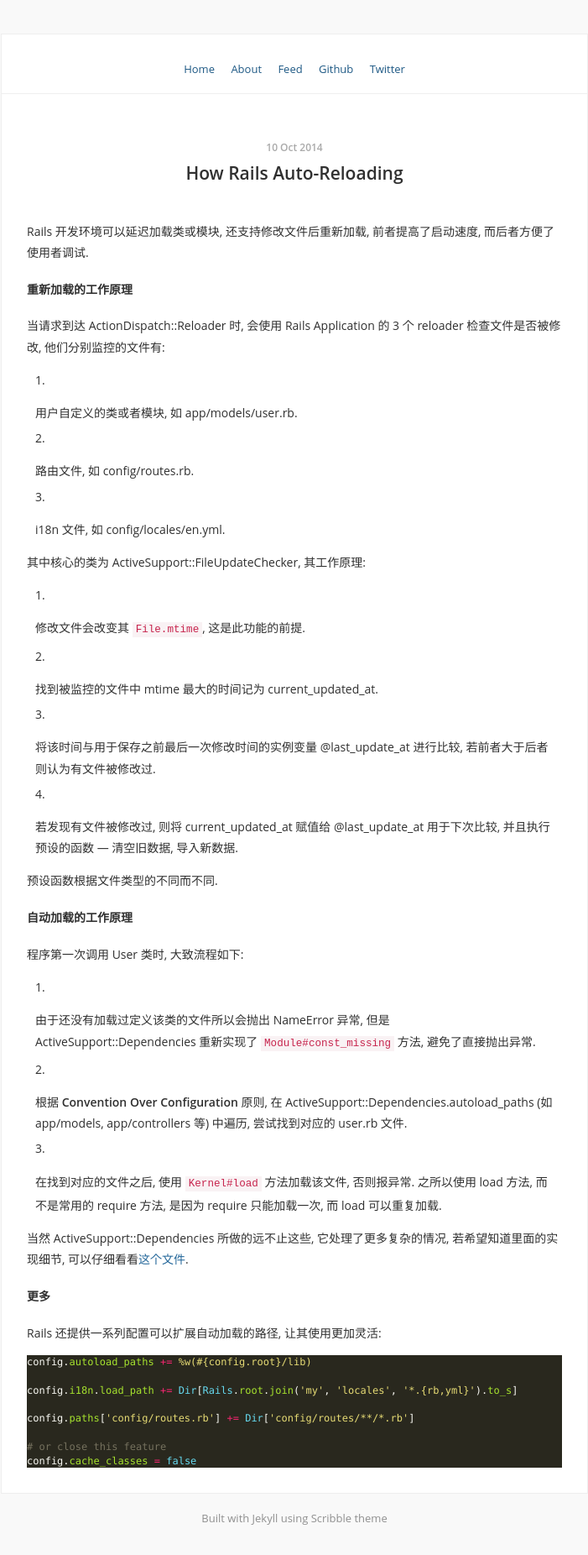
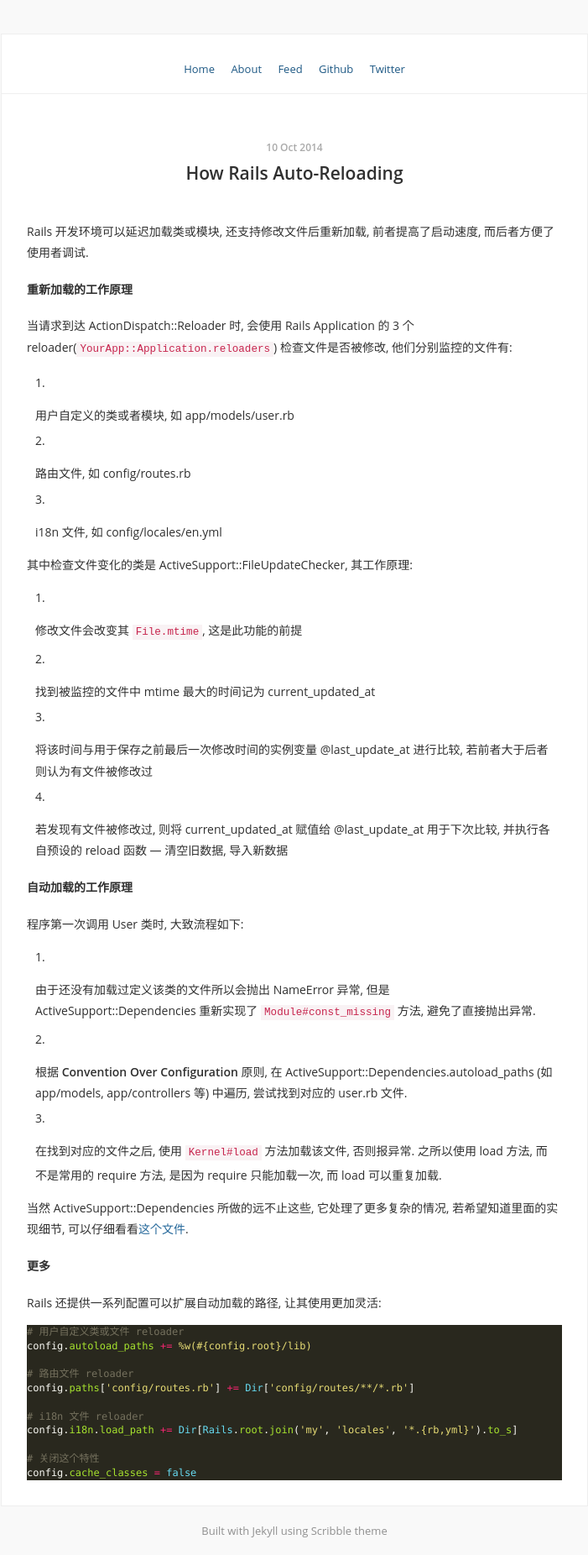
Before and after one commit to Leslie89xlxiao/zhouguangming.github.io, a Jekyll site: the page built from _posts/2014-10-10-how-rails-autoreloading.md, in a window 1280 px wide. Shown: the whole page at 84% size, without its empty margins (289-990 px from the left). Built offline with Jekyll 4.4.1, drawn with Linux system fonts in a browser that asks for light colours; Markdown is read by kramdown in place of the engine named in the settings.

Commit message:
update blog

````diff
--- a/_posts/2014-10-10-how-rails-autoreloading.md
+++ b/_posts/2014-10-10-how-rails-autoreloading.md
@@ -7,25 +7,23 @@
 
 #### 重新加载的工作原理
 
-当请求到达 ActionDispatch::Reloader 时, 会使用 Rails Application 的 3 个 reloader 检查文件是否被修改, 他们分别监控的文件有:
+当请求到达 ActionDispatch::Reloader 时, 会使用 Rails Application 的 3 个 reloader(`YourApp::Application.reloaders`) 检查文件是否被修改, 他们分别监控的文件有:
 
-  1. 用户自定义的类或者模块, 如 app/models/user.rb.
+  1. 用户自定义的类或者模块, 如 app/models/user.rb
 
-  2. 路由文件, 如 config/routes.rb.
+  2. 路由文件, 如 config/routes.rb
 
-  3. i18n 文件, 如 config/locales/en.yml.
+  3. i18n 文件, 如 config/locales/en.yml
 
-其中核心的类为 ActiveSupport::FileUpdateChecker, 其工作原理:
+其中检查文件变化的类是 ActiveSupport::FileUpdateChecker, 其工作原理:
 
-1. 修改文件会改变其 `File.mtime`, 这是此功能的前提.
+1. 修改文件会改变其 `File.mtime`, 这是此功能的前提
 
-2. 找到被监控的文件中 mtime 最大的时间记为 current\_updated\_at.
+2. 找到被监控的文件中 mtime 最大的时间记为 current\_updated\_at
 
-3. 将该时间与用于保存之前最后一次修改时间的实例变量 @last\_update\_at 进行比较, 若前者大于后者则认为有文件被修改过.
+3. 将该时间与用于保存之前最后一次修改时间的实例变量 @last\_update\_at 进行比较, 若前者大于后者则认为有文件被修改过
 
-4. 若发现有文件被修改过, 则将 current\_updated\_at 赋值给 @last\_update\_at 用于下次比较, 并且执行预设的函数 --- 清空旧数据, 导入新数据.
-
-预设函数根据文件类型的不同而不同.
+4. 若发现有文件被修改过, 则将 current\_updated\_at 赋值给 @last\_update\_at 用于下次比较, 并执行各自预设的 reload 函数 --- 清空旧数据, 导入新数据
 
 #### 自动加载的工作原理
 
@@ -44,12 +42,15 @@
 Rails 还提供一系列配置可以扩展自动加载的路径, 让其使用更加灵活:
 
 ```ruby
+# 用户自定义类或文件 reloader
 config.autoload_paths += %w(#{config.root}/lib)
 
+# 路由文件 reloader
+config.paths['config/routes.rb'] += Dir['config/routes/**/*.rb']
+
+# i18n 文件 reloader
 config.i18n.load_path += Dir[Rails.root.join('my', 'locales', '*.{rb,yml}').to_s]
 
-config.paths['config/routes.rb'] += Dir['config/routes/**/*.rb']
-
-# or close this feature
+# 关闭这个特性
 config.cache_classes = false
 ```
````
